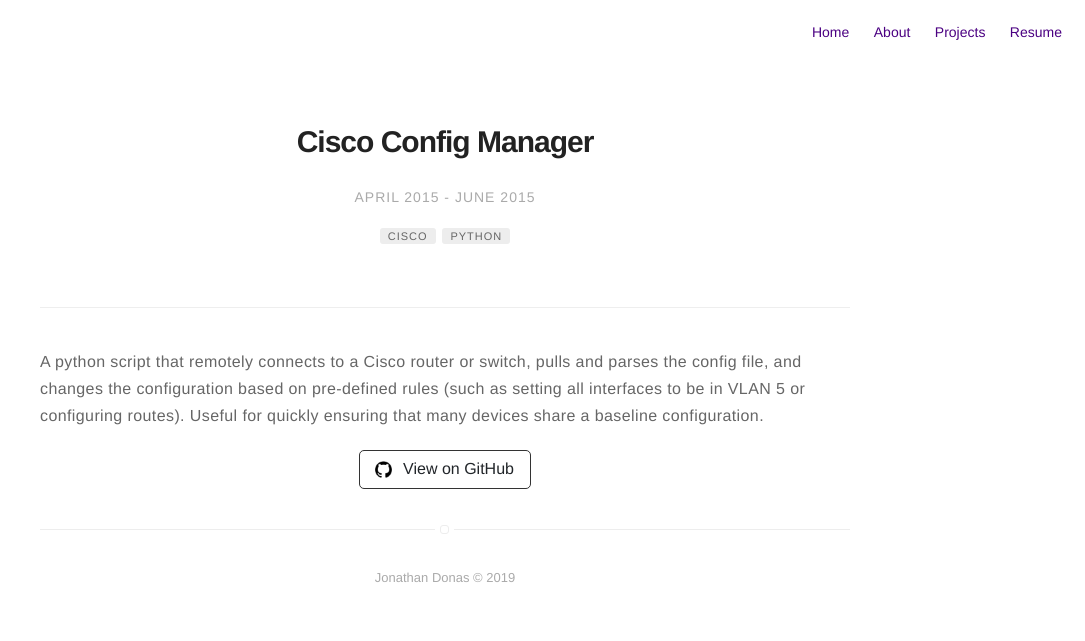
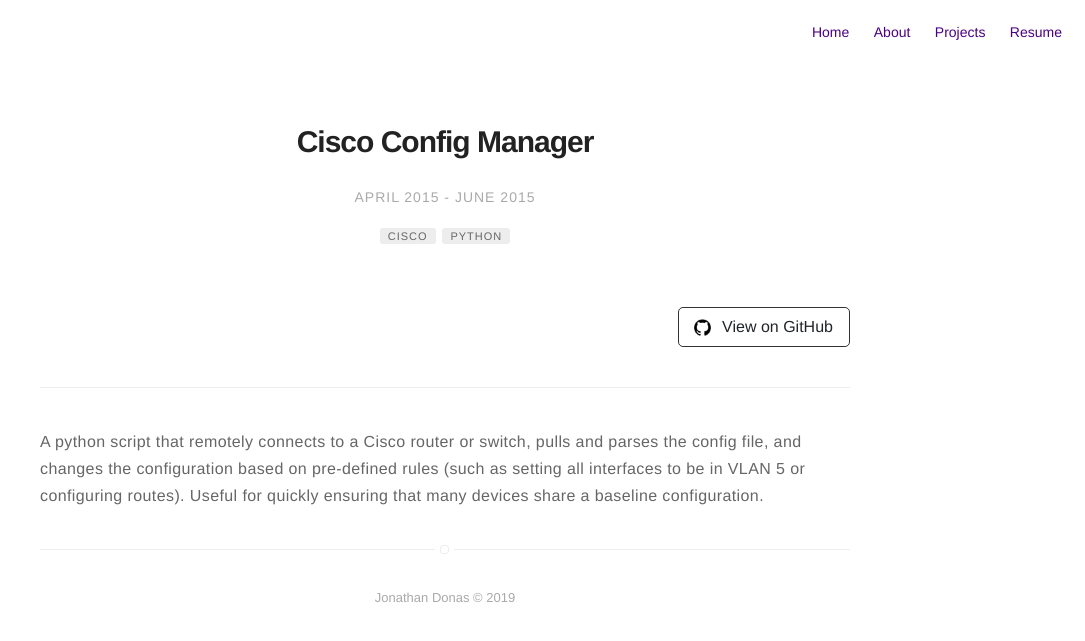
Before and after one commit to jondonas/jondonas.github.io, a Jekyll site: the page built from _posts/1001-01-01-cisco-config-manager.markdown, in a window 1280 px wide. Shown: the top 641 px of the page, without its empty margins (195-1280 px from the left). Built offline with Jekyll 4.4.1, drawn with Linux system fonts in a browser that asks for light colours.

Commit message:
Revise github button

```diff
--- a/_layouts/post.html
+++ b/_layouts/post.html
@@ -21,14 +21,14 @@ layout: page
     </div>
 {% endif %}
 
-{{content}}
-
 {% if page.github %}
     <a class="github-btn" href="{{ page.github }}" target="_blank" style="text-decoration: none">
         <img class='icon' style="float: left; margin-right: 10px" src='/assets/images/github.png'/>
         View on GitHub
     </a>
 {% endif %}
+
+{{content}}
 
 {% if site.post-advance-links contains page.category %}
     <div class="blog-navigation">
--- a/_posts/1001-01-01-cisco-config-manager.markdown
+++ b/_posts/1001-01-01-cisco-config-manager.markdown
@@ -10,7 +10,6 @@ github: https://github.com/jondonas/cisco-manager/blob/master/cisco-conf-manager
 projects: true
 category: personal
 author: jondonas
-#externalLink: false
 ---
 
 ---
--- a/_sass/pages/post.sass
+++ b/_sass/pages/post.sass
@@ -20,7 +20,8 @@
 
     > .github-btn
         width: 140px
-        margin: 0 auto
+        margin-left: auto
+        margin-right: 0
         border-color: #333
         display: block
         font-weight: 400
```
